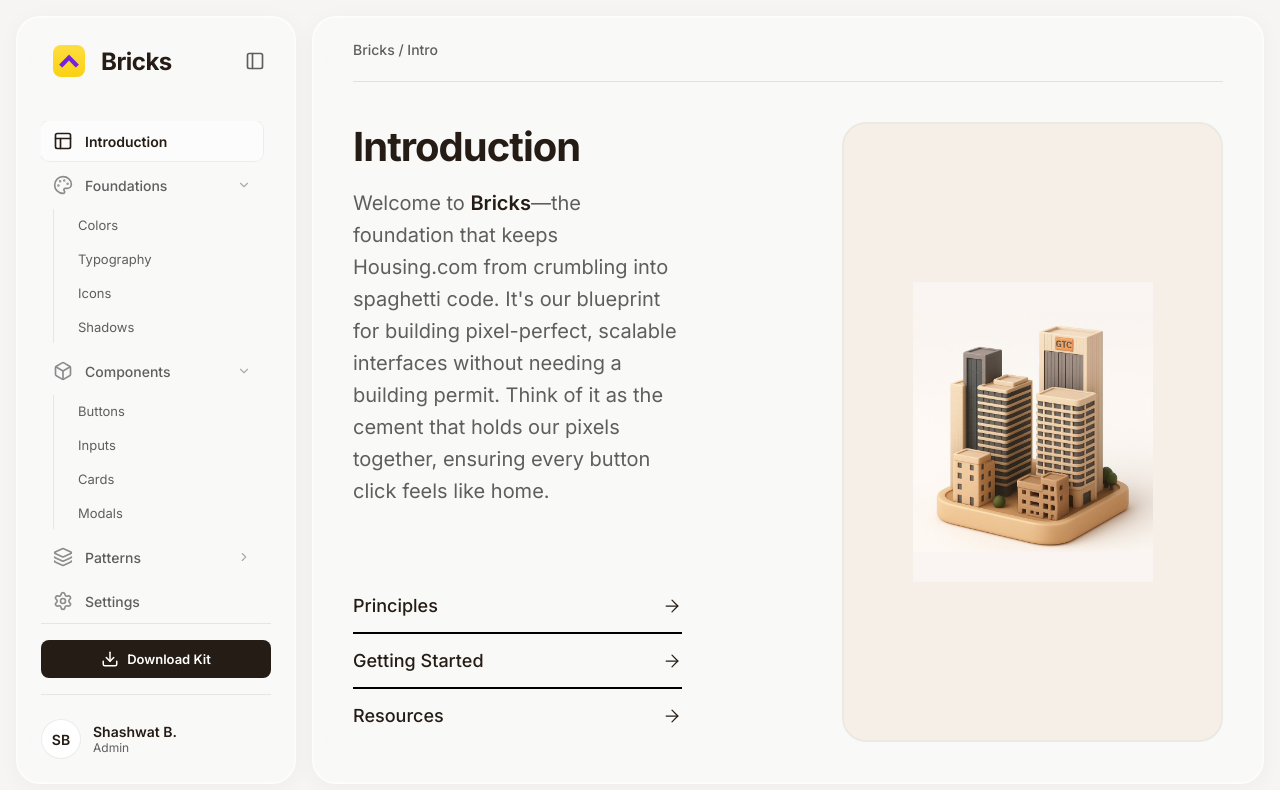
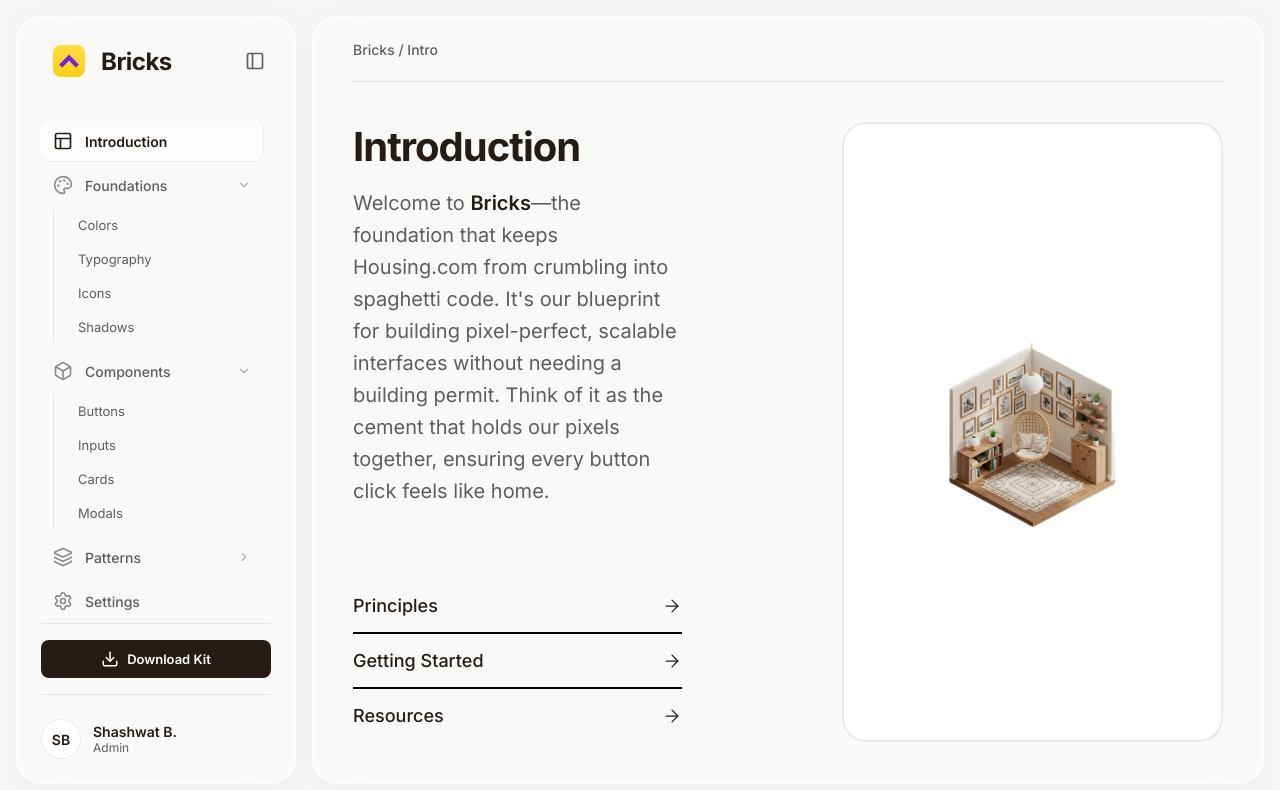
Before and after one commit to shashwatbb/bricks-design-system, a React (Vite) app: page / in a window 1280 px wide. Shown: the top 790 px of the page. Built offline with nearby package versions, Linux system fonts and the light colour scheme.

Commit message:
Replace intro image with new room illustration, increase size, white bg

```diff
--- a/src/components/Documentation.css
+++ b/src/components/Documentation.css
@@ -107,12 +107,13 @@
      border: 2px solid #EBE9E4;
      border-radius: 24px;
      padding: 24px;
-     background-color: #F5EFE7;
-     /* Clean transparent background */
+     background-color: #FFFFFF;
+     /* White background */
  }
 
  .intro-image {
-     max-width: 240px;
+     max-width: 280px;
+     /* Slightly bigger */
      width: 100%;
      height: auto;
      /* Removed mix-blend-mode for natural image appearance */
```
Also changed, not shown: src/assets/intro-illustration.png.
